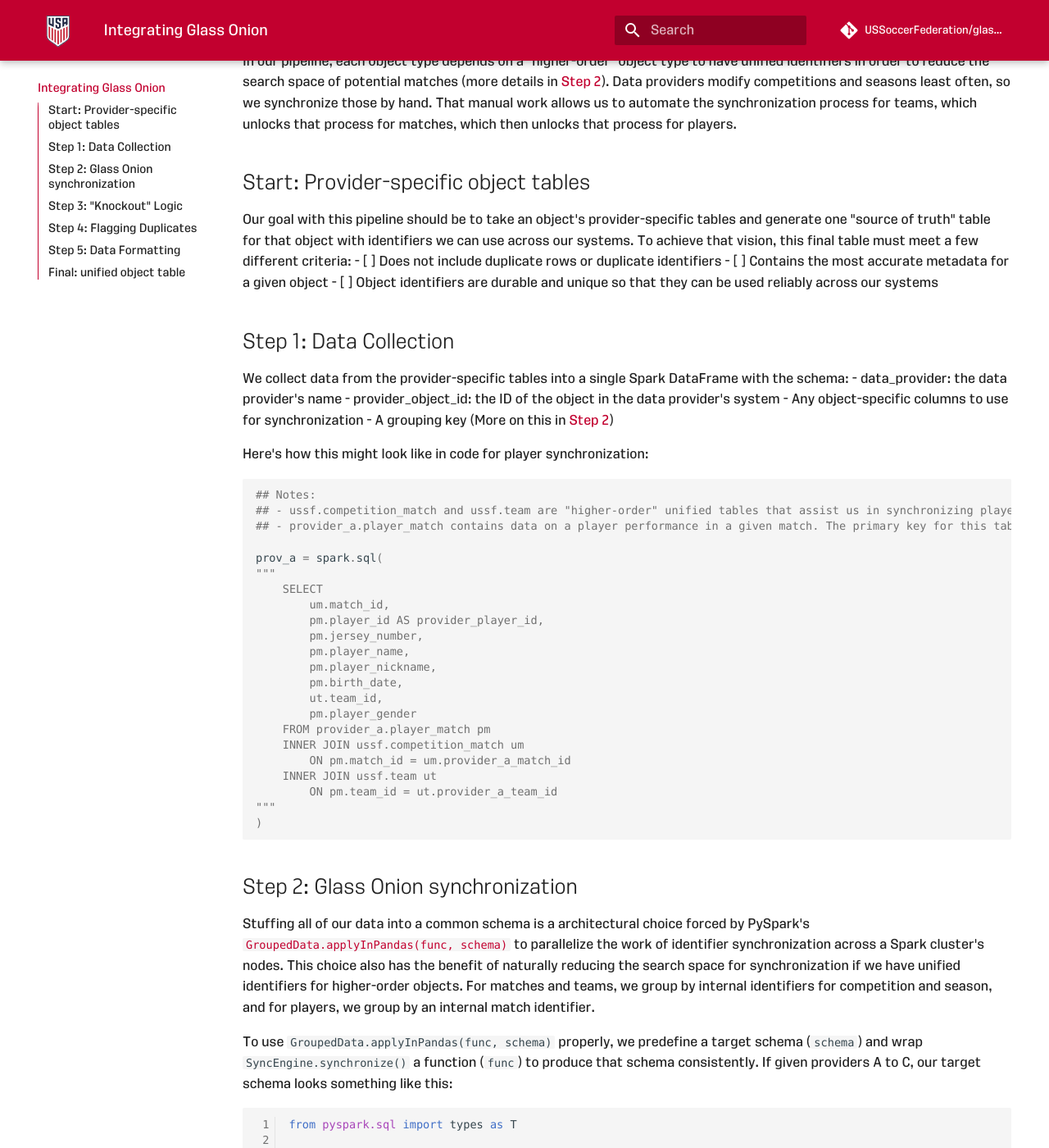
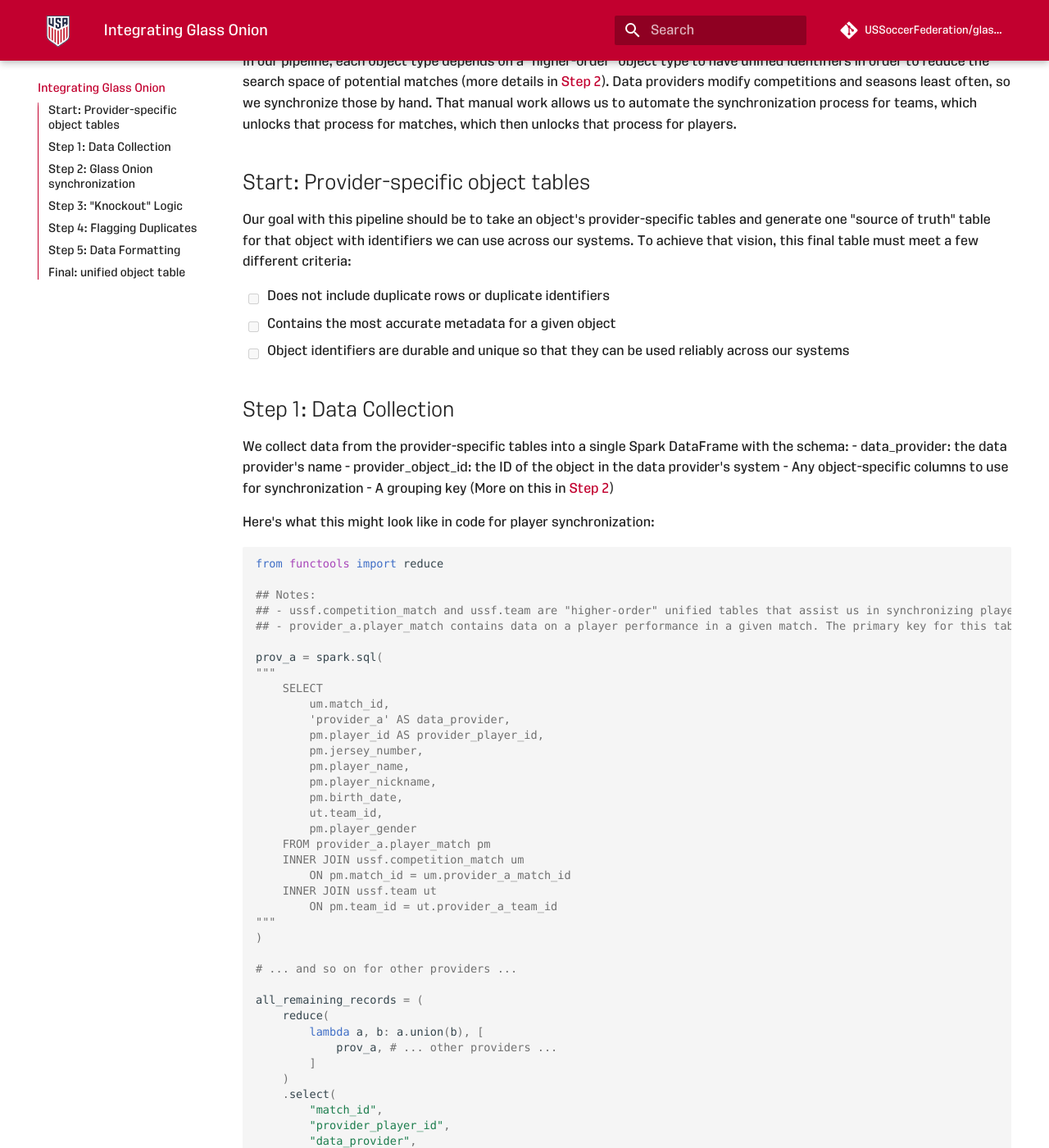
Before and after one commit to USSoccerFederation/glass_onion, an MkDocs documentation site: the page built from docs/integrating.md, in a window 1280 px wide and 1400 px high, scrolled down 806 px. Shown: the whole window at 82% size. Built offline with MkDocs 1.6.1 and Material for MkDocs 9.7.7, drawn with Linux system fonts in a browser that asks for light colours; some web fonts are replaced; comment, search, counter and statistics services are not loaded; some of the changed text lies outside the part shown.

Commit message:
more flow editing

````diff
--- a/docs/integrating.md
+++ b/docs/integrating.md
@@ -11,6 +11,7 @@
 ## Start: Provider-specific object tables
 
 Our goal with this pipeline should be to take an object's provider-specific tables and generate one "source of truth" table for that object with identifiers we can use across our systems. To achieve that vision, this final table must meet a few different criteria:
+
 - [ ] Does not include duplicate rows or duplicate identifiers
 - [ ] Contains the most accurate metadata for a given object
 - [ ] Object identifiers are durable and unique so that they can be used reliably across our systems
@@ -23,9 +24,11 @@
 - Any object-specific columns to use for synchronization
 - A grouping key (More on this in [Step 2](#step-2-glass-onion-synchronization))
 
-Here's how this might look like in code for player synchronization:
+Here's what this might look like in code for player synchronization:
 
 ```python
+from functools import reduce
+
 ## Notes:
 ## - ussf.competition_match and ussf.team are "higher-order" unified tables that assist us in synchronizing player identifiers.
 ## - provider_a.player_match contains data on a player performance in a given match. The primary key for this table is match_id + player_id.
@@ -34,6 +37,7 @@
 """
     SELECT
         um.match_id,
+        'provider_a' AS data_provider,
         pm.player_id AS provider_player_id,
         pm.jersey_number,
         pm.player_name,
@@ -48,6 +52,29 @@
         ON pm.team_id = ut.provider_a_team_id
 """
 )
+
+# ... and so on for other providers ...
+
+all_remaining_records = (
+    reduce(
+        lambda a, b: a.union(b), [
+            prov_a, # ... other providers ...
+        ]
+    )
+    .select(
+        "match_id",
+        "provider_player_id",
+        "data_provider",
+        "jersey_number",
+        "player_name",
+        "player_nickname",
+        "birth_date",
+        "team_id",
+        "player_gender",
+    )
+)
+# display(all_remaining_player_matches)
+
 ```
 
 
@@ -138,6 +165,27 @@
         result.data[missing_columns] = pd.NA
 
     return result.data[skeleton.columns.to_list()]
+```
+
+With these prerequisites in place, we can actually run `GroupedData.applyInPandas(func, schema)`:
+
+```python
+all_synced_records = (
+    all_remaining_records
+        .groupBy("grouping_key")
+        .applyInPandas(synchronize, target_schema)
+)
+
+(
+    all_synced_records
+        .write
+        .mode("overwrite")
+        .option("mergeSchema", "true")
+        .format("delta")
+        .saveAsTable("preliminary_set") # more on this below
+)
+
+display(all_synced_records)
 ```
 
 ## Step 3: "Knockout" Logic
--- a/mkdocs.yml
+++ b/mkdocs.yml
@@ -33,6 +33,7 @@
   - pymdownx.snippets
   - pymdownx.superfences
   - pymdownx.details
+  - pymdownx.tasklist
 
 plugins:
 - search
````
